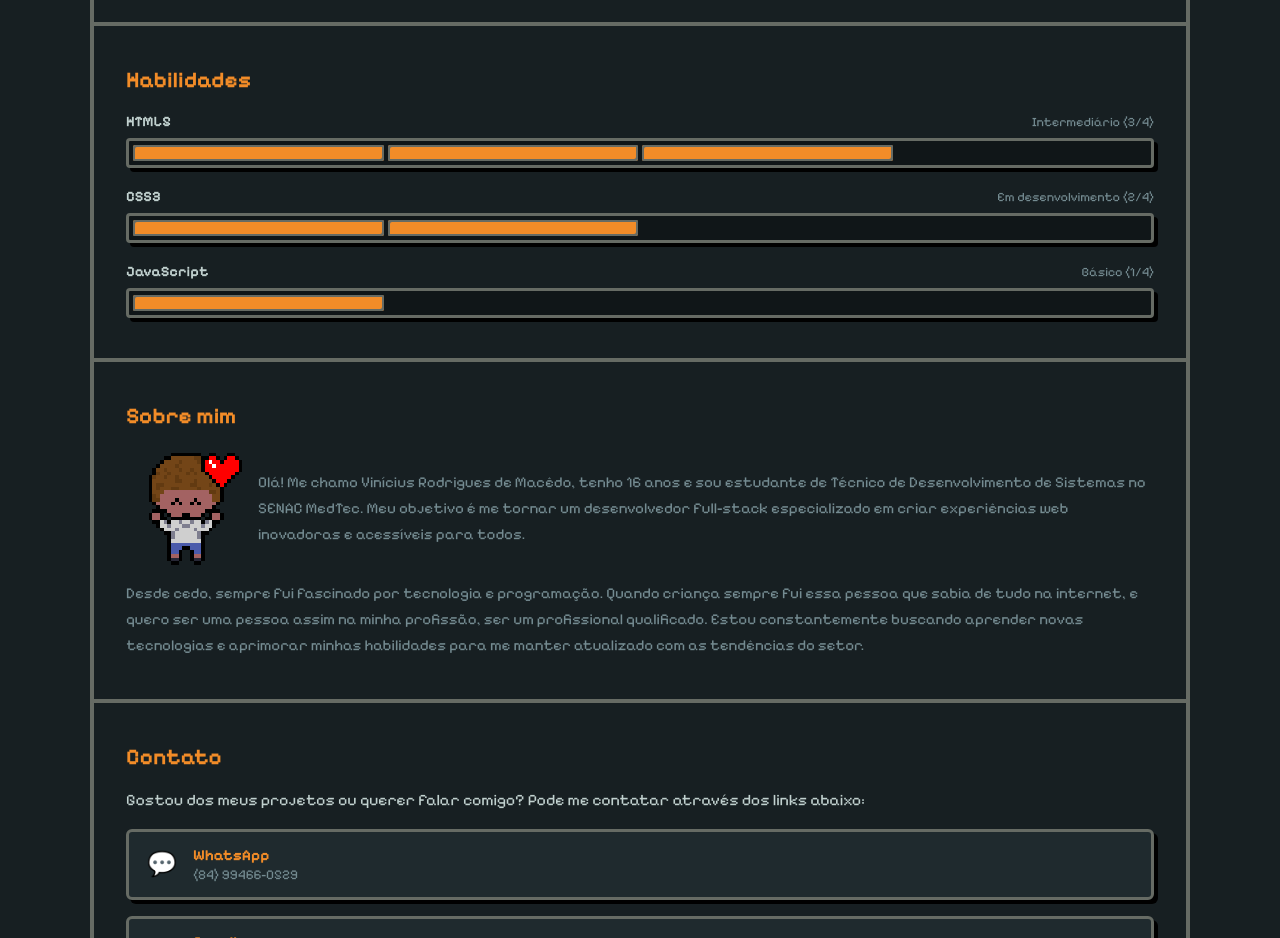
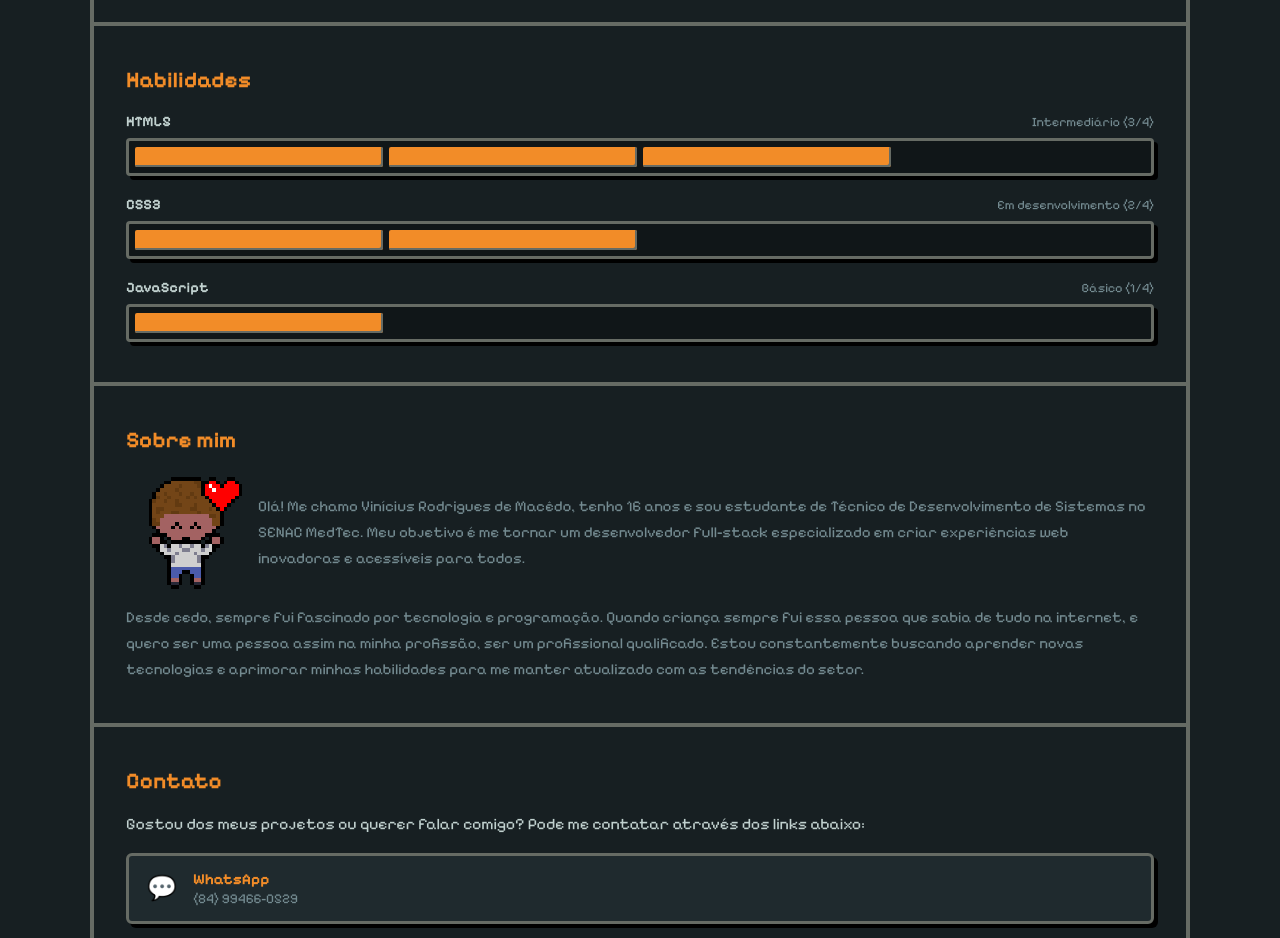
Before and after one commit to Wandahoi39/UC15---Portfolio, a plain HTML site: page index.html in a window 1280 px wide. Shown: the part 800-1738 px from the top of the page. Drawn offline with Linux system fonts and the light colour scheme.

Commit message:
Reorganize CSS variables and styles

```diff
--- a/css/style.css
+++ b/css/style.css
@@ -337,19 +337,21 @@ h1 {
 
 /* A barra grande dividida em 4 segmentos */
 .skill-barra-categoria {
-  display: grid;
-  grid-template-columns: repeat(4, 1fr);
-  gap: 4px;
+  display: flex;
+  width: 100%;
+  gap: 6px;
   background: var(--input-bg);
   border: 3px solid var(--borda);
-  padding: 4px;
+  padding: 6px;
   border-radius: 4px;
   box-shadow: var(--sombra-8bit);
 }
 
 /* Cada um dos 4 blocos da divisão */
 .bloco {
-  height: 16px;
+  flex: 1;
+  height: 20px;
+  min-height: 20px;
   background: transparent;
   border-radius: 2px;
   transition: background 0.3s ease;
@@ -358,7 +360,7 @@ h1 {
 /* Quando a categoria está ativa/preenchida, usa a cor primária do teu tema */
 .bloco.ativo {
   background: var(--primaria);
-  box-shadow: inset -2px -2px 0px var(--borda), inset 2px 2px 0px var(--borda);
+  box-shadow: inset -2px -2px 0px var(--borda);
 }
 
 #sobre p {
```
